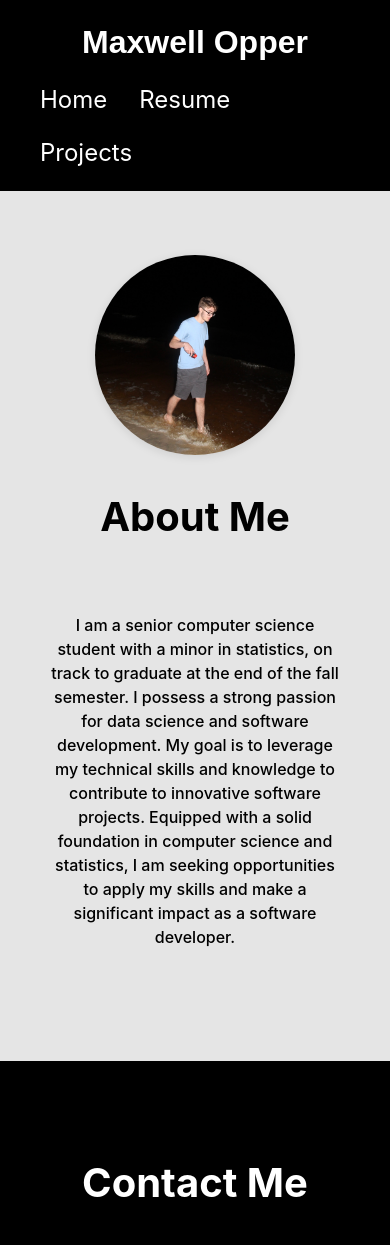
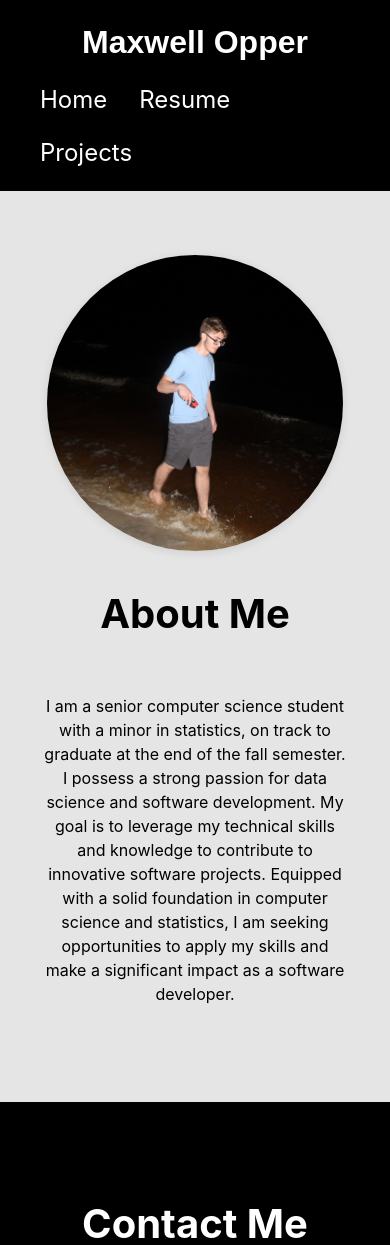
Before and after one commit to MaxOpper/MaxOpper, a React (Create React App) app in the folder portfolio/: page / in a window 390 px wide. Shown: the top 1245 px of the page. Built offline with nearby package versions, Linux system fonts and the light colour scheme.

Commit message:
about me

```diff
--- a/portfolio/src/components/Header.css
+++ b/portfolio/src/components/Header.css
@@ -48,6 +48,8 @@ nav ul li button:hover {
   color: #ff6699;
 }
 
+
+
 /* Media Query for Small Screens */
 @media screen and (max-width: 768px) {
   .header {
--- a/portfolio/src/components/Home.css
+++ b/portfolio/src/components/Home.css
@@ -3,20 +3,23 @@
     padding: 4rem 0;
     background-color: #ffffff;
     position: relative;
+
   }
 
   .about-text {
-    text-align: center;
-    margin: 3rem;
-    font-weight: 500;
+    text-align: left;
+    margin-top: 2rem;
+    font-weight: 400;
     line-height: 1.5;
+    font-size: 1.8vw;
   }
 
   .container {
     display: flex;
     justify-content: center;
     align-items: center;
-    flex-direction: column; /* Updated flex-direction to column */
+    flex-direction: column;
+
   }
 
   .section-title {
@@ -62,13 +65,23 @@
   }
   .profile img {
 
-    max-width: 200px;
-    border-radius: 50%;
+    max-width: 80%;
+    border-radius: 10%;
     box-shadow: 0 2px 10px rgba(0, 0, 0, 0.1);
   }
+
+
 
   @media screen and (max-width: 600px) {
     .social-links img {
       max-width: 70px;
     }
+    .about-text {
+      text-align: center;
+      margin: 2rem;
+      font-size: 1rem;
+    }
+    .profile img {
+      border-radius: 50%;
+    }
   }
--- a/portfolio/src/components/Home.js
+++ b/portfolio/src/components/Home.js
@@ -6,16 +6,26 @@ import profileJPG from './images/profile.jpg'
 const Home = () => {
   return (
     <section id="about" className="about">
+      <div className='row'>
+        <div className='columnExp'>
           <div className="profile">
               <img src={profileJPG} alt="Profile" />
           </div>
+
+        </div>
+        <div className='columnExp'>
+        <div className="container">
           <h2>About Me</h2>
-      <div className="container">
                 <p className="about-text">
                   I am a senior computer science student with a minor in statistics, on track to graduate at the end of the fall semester. I possess a strong passion for data science and software development. My goal is to leverage my technical skills and knowledge to contribute to innovative software projects. Equipped with a solid foundation in computer science and statistics, I am seeking opportunities to apply my skills and make a significant impact as a software developer.
                 </p>
 
               </div>
+        </div>
+      </div>
+
+
+
     </section>
   );
 }
```
Lines whose indentation alone changed are shown as unchanged.
